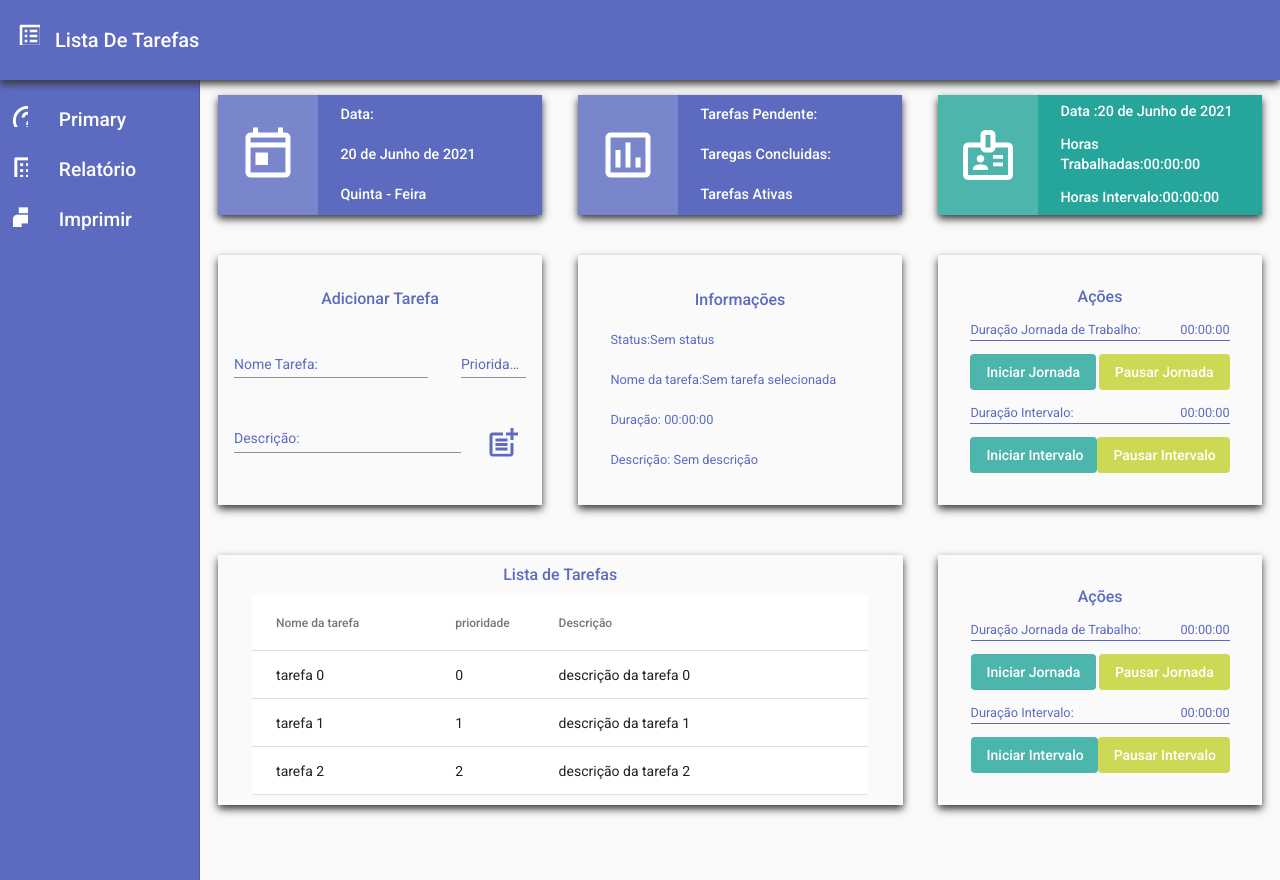
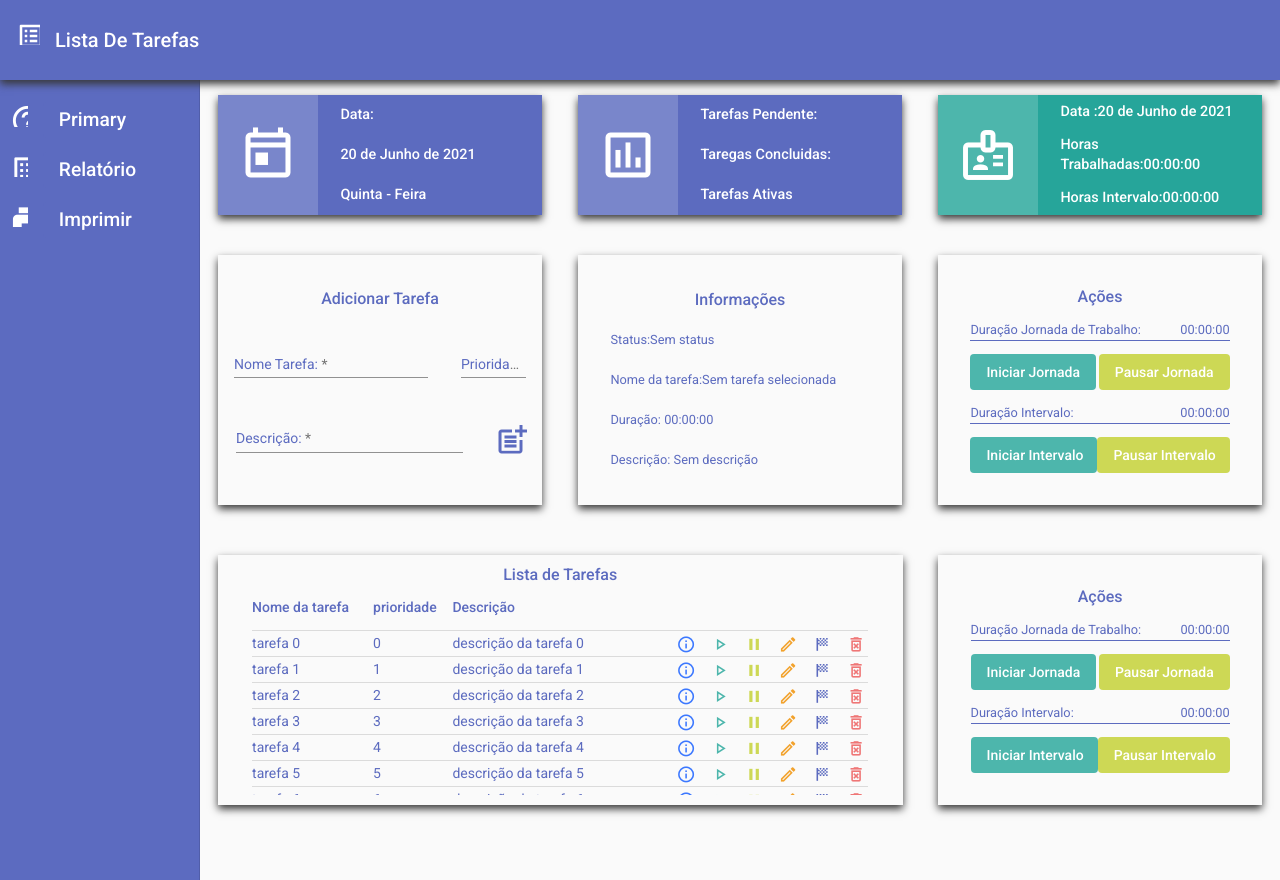
Before and after one commit to fernando-albsilva/lista_de_tarefas_angular, an Angular app: page / in a window 1280 px wide. Built offline with nearby package versions, Linux system fonts and the light colour scheme.

Commit message:
primeira tentativa form adicionar tarefa

```diff
--- a/src/app/model/TarefaModel.ts
+++ b/src/app/model/TarefaModel.ts
@@ -3,6 +3,7 @@ export class TarefaModel {
     private _nomeTarefa: string ='';
     private _prioridade: string  ='';
     private _descricao: string  ='';
+    private _id: string = '';
 
     constructor () {}
 
@@ -15,8 +16,10 @@ export class TarefaModel {
     get nomeTarefa() { return this._nomeTarefa};
     get prioridade() { return this._prioridade};
     get descricao() { return this._descricao};
+    get id() { return this._id};
 
     set nomeTarefa( nomeTarefa : string ) { this._nomeTarefa = nomeTarefa };
     set prioridade( prioridade : string ) { this._prioridade = prioridade };
     set descricao( descricao : string ) { this._descricao = descricao};
+    set id( idTarefa : string ) { this._id = idTarefa};
 }
--- /dev/null
+++ b/src/app/services/tarefa.service.ts
@@ -0,0 +1,35 @@
+import { Injectable } from '@angular/core';
+import { TarefaModel } from '../model/TarefaModel';
+
+@Injectable({ providedIn: 'root'})
+export class TarefaService{
+
+    _listaDeTarefas:any[]=[];
+
+
+
+    constructor(){
+        for (let index = 0; index < 30; index++) {
+
+            this._listaDeTarefas.push( {nome_tarefa: ("tarefa "+index) , prioridade: (""+index)  , descricao: ("descrição da tarefa "+index), indice:(index*2) } );
+
+          }
+    }
+
+    get listaDeTarefas() : any[]{
+
+        return this._listaDeTarefas;
+    }
+
+    adicionaTarefa(tarefa:TarefaModel){
+        console.log(this._listaDeTarefas);
+        this._listaDeTarefas.push({nome_tarefa: (tarefa.nomeTarefa) , prioridade: (tarefa.prioridade)  , descricao: (tarefa.descricao), indice:("99") })
+        console.log("LISTA ATUALIZADA");
+        console.log(this._listaDeTarefas);
+        this.verifica();
+    }
+
+    verifica():any[]{
+        return this._listaDeTarefas;
+    }
+}
--- a/src/app/sidebar/card-adiciona-tarefa/card-adiciona-tarefa.component.html
+++ b/src/app/sidebar/card-adiciona-tarefa/card-adiciona-tarefa.component.html
@@ -1,4 +1,4 @@
-<form class="form-width flex-column height-80">
+<form class="form-width flex-column height-80" ngNativeValidate (ngSubmit)="onSubmit()" >
     <div class>
         <p class="card-title flex-row">Adicionar Tarefa</p>
     </div>
@@ -7,29 +7,26 @@
 
         <mat-form-field class="input-nome-tarefa-width">
             <mat-label class="text-color-inut">Nome Tarefa:</mat-label>
-            <input matInput placeholder="Ex. Realizar cálculo ">
+            <input matInput placeholder="Ex. Realizar cálculo " name="nomeTarefa" (change)="adicionaInputTarefa($event)" required>
         </mat-form-field>
 
         <mat-form-field class="input-prioridade-tarefa-width">
             <mat-label class="text-color-inut">Prioridade:</mat-label>
-            <input matInput placeholder="Ex. 1">
+            <input matInput  name="prioridade" placeholder="Ex. 1" (change)="adicionaInputTarefa($event)" required>
         </mat-form-field>
-
-        <!-- <mat-form-field>
-                <mat-label>Leave a comment</mat-label>
-                <textarea matInput placeholder="Ex. It makes me feel..."></textarea>
-        </mat-form-field> -->
-
 
     </div>
 
     <div class="flex-row width-100">
         <mat-form-field class="input-descricao-tarefa-width">
             <mat-label class="text-color-inut">Descrição:</mat-label>
-            <input matInput placeholder="Ex. preencher campos das ... ">
+            <input matInput placeholder="Ex. preencher campos das ... "  name="descricao"  (change)="adicionaInputTarefa($event)" required>
         </mat-form-field>
 
-            <mat-icon class="input-icone-tarefa-width icone">post_add</mat-icon>
-
+            <button type="submit" class="flex-row btn-submit">
+                 <mat-icon class="input-icone-tarefa-width icone" matTooltip="Adicionar Tarefa" >post_add</mat-icon>
+            </button>
     </div>
 </form>
+
+<!-- (change)="adicionaPrioridade($event)" -->
--- a/src/app/sidebar/card-adiciona-tarefa/card-adiciona-tarefa.component.scss
+++ b/src/app/sidebar/card-adiciona-tarefa/card-adiciona-tarefa.component.scss
@@ -20,6 +20,18 @@
     justify-content: space-around;
 }
 
+.btn-submit{
+    justify-content: center;
+    background-color: transparent;
+    padding:0px;
+    border:none;
+    height: 28px;
+    width: 24px;
+}
+mat-icon{
+    height: 28px;
+    width: 24px!important;
+}
 .card-title{
     color:#5C6BBF;
     font-size: 1rem;
@@ -52,6 +64,10 @@
     transform: scale(1.5);
     color: #5C6BBF;
 }
+.icone:hover{
+    transform: scale(1.8);
+    cursor: pointer;
+}
 
 .mat-form-field-appearance-legacy.mat-form-field-underline{
     background-color: rgba(214, 0, 0, 0.42);
--- a/src/app/sidebar/card-adiciona-tarefa/card-adiciona-tarefa.component.ts
+++ b/src/app/sidebar/card-adiciona-tarefa/card-adiciona-tarefa.component.ts
@@ -1,15 +1,69 @@
 import { Component, OnInit } from '@angular/core';
+import { TarefaModel } from 'src/app/model/TarefaModel';
+import { TarefaService } from 'src/app/services/tarefa.service';
 
 @Component({
   selector: 'app-card-adiciona-tarefa',
   templateUrl: './card-adiciona-tarefa.component.html',
   styleUrls: ['./card-adiciona-tarefa.component.scss']
+
 })
+
+
 export class CardAdicionaTarefaComponent implements OnInit {
 
-  constructor() { }
+
+  // tarefa: TarefaModel = new TarefaModel();
+  // tarefaService=new TarefaService();
+  submitted = false;
+
+  constructor(private tarefaService:TarefaService,private tarefa:TarefaModel) {
+
+
+    console.log(this.tarefa.nomeTarefa);
+   }
 
   ngOnInit(): void {
   }
 
+  adicionaTarefa(){
+    console.log("adicionou");
+  }
+
+  onSubmit(){
+    if((this.tarefa.nomeTarefa !== '') && (this.tarefa.prioridade !== '') && (this.tarefa.descricao !== '') )
+    {
+      console.log("objeto pronto");
+      this.tarefaService.adicionaTarefa(this.tarefa);
+    }
+    // console.log("objeto Criado"+this.tarefa.nomeTarefa);
+    // console.log("objeto Criado"+this.tarefa.descricao);
+    // console.log("objeto Criado"+this.tarefa.prioridade);
+  }
+
+  adicionaInputTarefa($event: any){
+
+    console.log($event.target.name);
+    console.log($event.target.value+' | ');
+    if( $event.target.name === "nomeTarefa" )
+    {
+      this.tarefa.nomeTarefa = $event.target.value;
+      console.log(this.tarefa.nomeTarefa);
+    }else{
+      if( $event.target.name === "prioridade" )
+      {
+        this.tarefa.prioridade = $event.target.value;
+        console.log(this.tarefa.prioridade);
+      }else{
+        if( $event.target.name === "descricao" )
+        {
+
+        this.tarefa.descricao = $event.target.value;
+        console.log(this.tarefa.descricao);
+        }
+      }
+    }
+
+
+  }
 }
--- a/src/app/sidebar/sidebar.component.scss
+++ b/src/app/sidebar/sidebar.component.scss
@@ -62,11 +62,13 @@
 // .mat-drawer-content.mat-sidenav-content.content-container{
 //     overflow: none!important;
 // }
+
 .content-container{
     min-width: 1000px;
     width: calc(100% - 200px);
     overflow: unset;
     overflow-x: unset;
+
 
 }
 .card-header-container{
--- a/src/app/sidebar/tabela-tarefa-adicionada/tabela-tarefa-adicionada.component.html
+++ b/src/app/sidebar/tabela-tarefa-adicionada/tabela-tarefa-adicionada.component.html
@@ -1,9 +1,9 @@
-<div class="tabela-container">
-    <table mat-table [dataSource]="dataSource">
+<div class="tabela-container" >
+    <table mat-table [dataSource]="dataSource" class="table-lista" *ngIf="dataTable.length > 0">
 
       <!-- nome_tarefa Column -->
-      <ng-container matColumnDef="nome_tarefa">
-        <th mat-header-cell *matHeaderCellDef> Nome da tarefa </th>
+      <ng-container matColumnDef="nome_tarefa" >
+        <th mat-header-cell *matHeaderCellDef > Nome da tarefa </th>
         <td mat-cell *matCellDef="let element"> {{element.nome_tarefa}} </td>
       </ng-container>
 
@@ -14,14 +14,26 @@
       </ng-container>
 
       <!-- descricao Column -->
-      <ng-container matColumnDef="descricao">
-        <th mat-header-cell *matHeaderCellDef> Descrição </th>
-        <td mat-cell *matCellDef="let element"> {{element.descricao}} </td>
+      <ng-container matColumnDef="descricao" >
+        <th mat-header-cell *matHeaderCellDef > Descrição </th>
+
+        <td mat-cell *matCellDef="let element" class="flex-row">
+          <span> {{element.descricao}} </span>
+          <span class="flex-row gap-10">
+            <mat-icon class="icone material-icons-outlined blue" matTooltip="Informações da Tarefa">info</mat-icon>
+            <mat-icon class="icone material-icons-outlined green" matTooltip="Iniciar Tarefa">play_arrow</mat-icon>
+            <mat-icon class="icone material-icons-outlined yellow" matTooltip="Pausar Tarefa">pause</mat-icon>
+            <mat-icon class="icone material-icons-outlined orange" matTooltip="Editar Tarefa">edit</mat-icon>
+            <mat-icon class="icone material-icons-outlined purple" matTooltip="Finalizar Tarefa">sports_score</mat-icon>
+            <mat-icon class="icone material-icons-outlined red" matTooltip="Excluir Tarefa">delete_forever</mat-icon>
+
+          </span>
+
+        </td>
       </ng-container>
 
-      <tr mat-header-row *matHeaderRowDef="displayedColumns"></tr>
-      <tr mat-row *matRowDef="let row; columns: displayedColumns;"></tr>
+      <tr mat-header-row *matHeaderRowDef="displayedColumns" ></tr>
+      <tr mat-row   *matRowDef="let row; columns: displayedColumns;" (click)="clicouNalinha($event,row)"></tr>
     </table>
 
-    <!-- <mat-paginator [pageSizeOptions]="[5, 10, 20]" showFirstLastButtons></mat-paginator> -->
   </div>
--- a/src/app/sidebar/tabela-tarefa-adicionada/tabela-tarefa-adicionada.component.scss
+++ b/src/app/sidebar/tabela-tarefa-adicionada/tabela-tarefa-adicionada.component.scss
@@ -1,9 +1,81 @@
 table {
     width: 100%;
     // height: calc();
+
   }
+::-webkit-scrollbar {
+    width: 5px;
+}
+
+::-webkit-scrollbar-thumb {
+    -webkit-border-radius: 10px;
+    border-radius: 10px;
+    background: rgba(92,107,191,0.8);
+    // -webkit-box-shadow: inset 0 0 6px rgba(0, 0, 0, 0.5);
+}
+
+.flex-row{
+  display: flex!important;
+  flex-direction: row!important;
+  flex-wrap: nowrap!important;
+  align-items: center!important;
+  justify-content: space-between!important;
+}
 
 .tabela-container{
   height: 200px;
   overflow-y: scroll;
+
 }
+
+.table-lista{
+  background-color: transparent;
+}
+th{
+  padding: 0px 0px 10px 0px!important;
+  font-size: 14px;
+  color:#5c6bbf!important;
+}
+tr{
+  height: 25px!important;
+  line-height: 25px!important;
+  padding: 0px!important;
+  td{
+    height: 25px!important;
+    line-height: 25px!important;
+    padding: 0px!important;
+    color:#5c6bbf!important;
+  }
+}
+
+.icone{
+  transform: scale(0.8);
+  cursor: pointer;
+}
+
+.green{
+color:#4DB6AC;
+}
+
+.yellow{
+  color:#CDD855;
+}
+
+.orange{
+  color:#F2A22C;
+}
+
+.purple{
+  color:#5c6bbf;
+}
+
+.red{
+  color:#EF7676;
+}
+.blue{
+  color:#3c78ff
+}
+
+.gap-10{
+  gap:10px;
+}
--- a/src/app/sidebar/tabela-tarefa-adicionada/tabela-tarefa-adicionada.component.ts
+++ b/src/app/sidebar/tabela-tarefa-adicionada/tabela-tarefa-adicionada.component.ts
@@ -1,8 +1,6 @@
-import { AfterViewInit, Component, OnInit,ViewChild } from '@angular/core';
-import {MatPaginator} from '@angular/material/paginator';
-import {MatTableDataSource} from '@angular/material/table';
-import { TarefaModel } from 'src/app/model/TarefaModel';
-
+import { AfterViewInit, Component, ViewChild } from '@angular/core';
+import { MatTableDataSource } from '@angular/material/table';
+import { TarefaService } from '../../services/tarefa.service'
 
 @Component({
   selector: 'app-tabela-tarefa-adicionada',
@@ -12,38 +10,43 @@ import { TarefaModel } from 'src/app/model/TarefaModel';
 export class TabelaTarefaAdicionadaComponent implements AfterViewInit  {
 
   dataTable:any[] = [];
-  tarefas: TarefaModel[] = [];
 
 
   displayedColumns: string[] = ['nome_tarefa', 'prioridade', 'descricao'];
   dataSource = new MatTableDataSource<TarefaModelInterface>(this.dataTable);
-  // @ViewChild(MatPaginator) paginator: MatPaginator;
-  constructor() {
 
-    for (let index = 0; index < 30; index++) {
-      let tarefa: TarefaModel = new TarefaModel();
-      tarefa.nomeTarefa = "tarefa " + index ;
-      tarefa.prioridade = index.toString();
-      tarefa.descricao = " descrição da tarefa " + index;
-      this.tarefas.push(tarefa);
-      //tarefas.push( {nome_tarefa: 1, prioridade: 'Hydrogen', descricao: 1.0079, iniciar: 'H', pausar:'p'});
-    }
-    this.tarefas.map((elemento)=>{
+  listaDeTarefas:any[];
 
-      this.dataTable.push( {nome_tarefa:elemento.nomeTarefa, prioridade:elemento.prioridade, descricao:elemento.descricao} );
+  constructor(tarefaService : TarefaService) {
 
-      // console.log(this.dataTable);
-      // return ({elemento._nomeTarefa,elemento.prioridade, elemento.descricao});
+    this.listaDeTarefas=tarefaService.listaDeTarefas;
 
-    });
-      console.log(this.dataTable);
-    // console.log(this.tarefas);
+
+     console.log("datatable");
+     console.log(this.dataTable);
+
+     this.listaDeTarefas.map((elemento) => {
+        this.dataTable.push(elemento);
+     });
+
+    //  this.listaDeTarefas=tarefaService.verifica.subscribe( x =>{
+    //       this.listaDeTarefas.push(x);
+    //  });
 
    }
   ngAfterViewInit() {
-    //  this.dataSource.paginator = this.paginator;
+
+
   }
 
+  clicouNalinha($event:Event, el:any){
+    // alert("clicou"+$event.target);
+    // console.log($event.currentTarget);
+    // let elemento = $event;
+    console.log($event);
+    console.log(el);
+
+  }
 
 }
 
--- a/src/styles.scss
+++ b/src/styles.scss
@@ -2,3 +2,14 @@
 
 html, body { height: 100%; }
 body { margin: 0; font-family: Roboto, "Helvetica Neue", sans-serif; }
+
+::-webkit-scrollbar {
+    width: 5px;
+}
+
+::-webkit-scrollbar-thumb {
+    -webkit-border-radius: 10px;
+    border-radius: 10px;
+    background: rgba(92,107,191,0.8);
+    // -webkit-box-shadow: inset 0 0 6px rgba(0, 0, 0, 0.5);
+}
```
Also changed, not shown: src/app/app.module.ts (+15 -2 lines).
